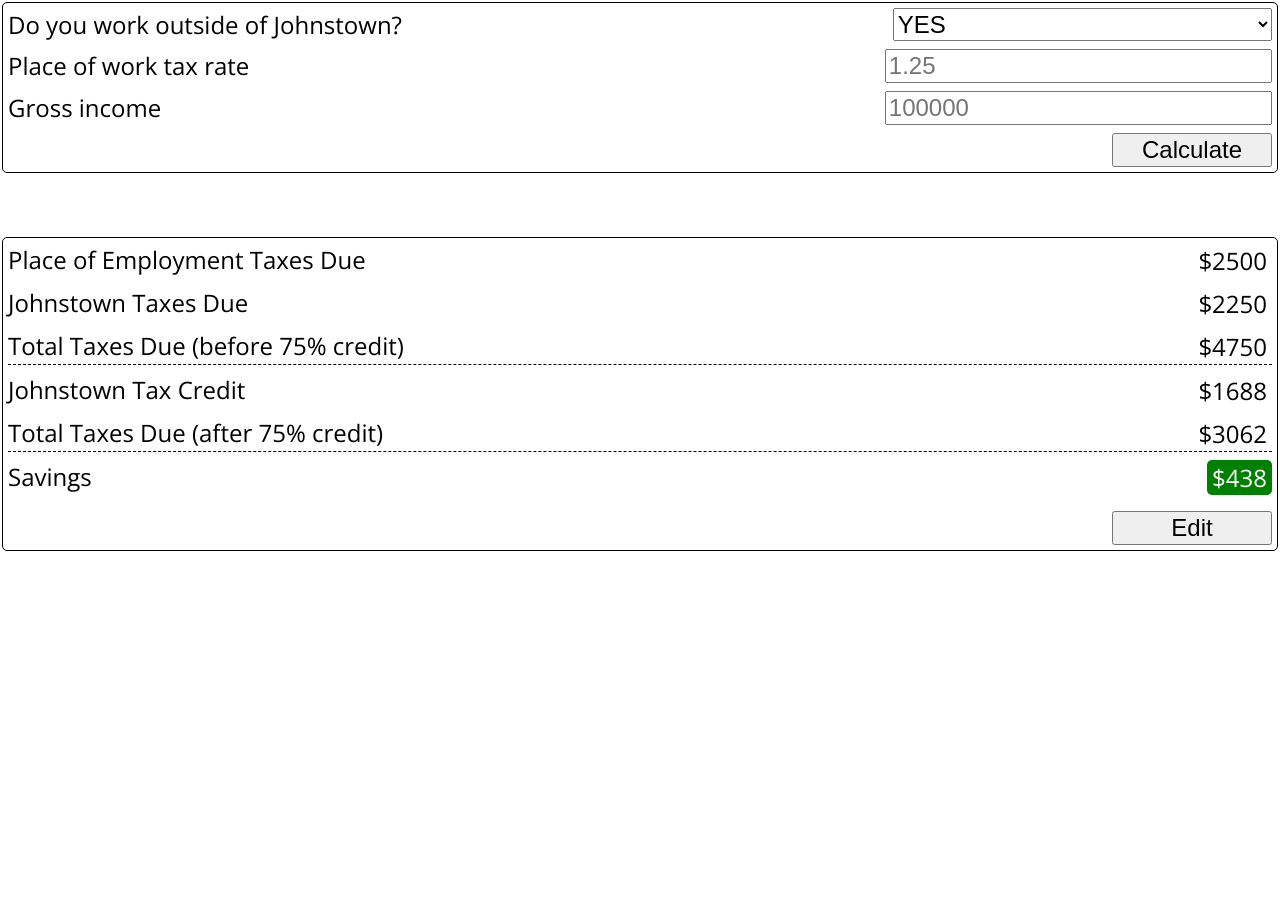
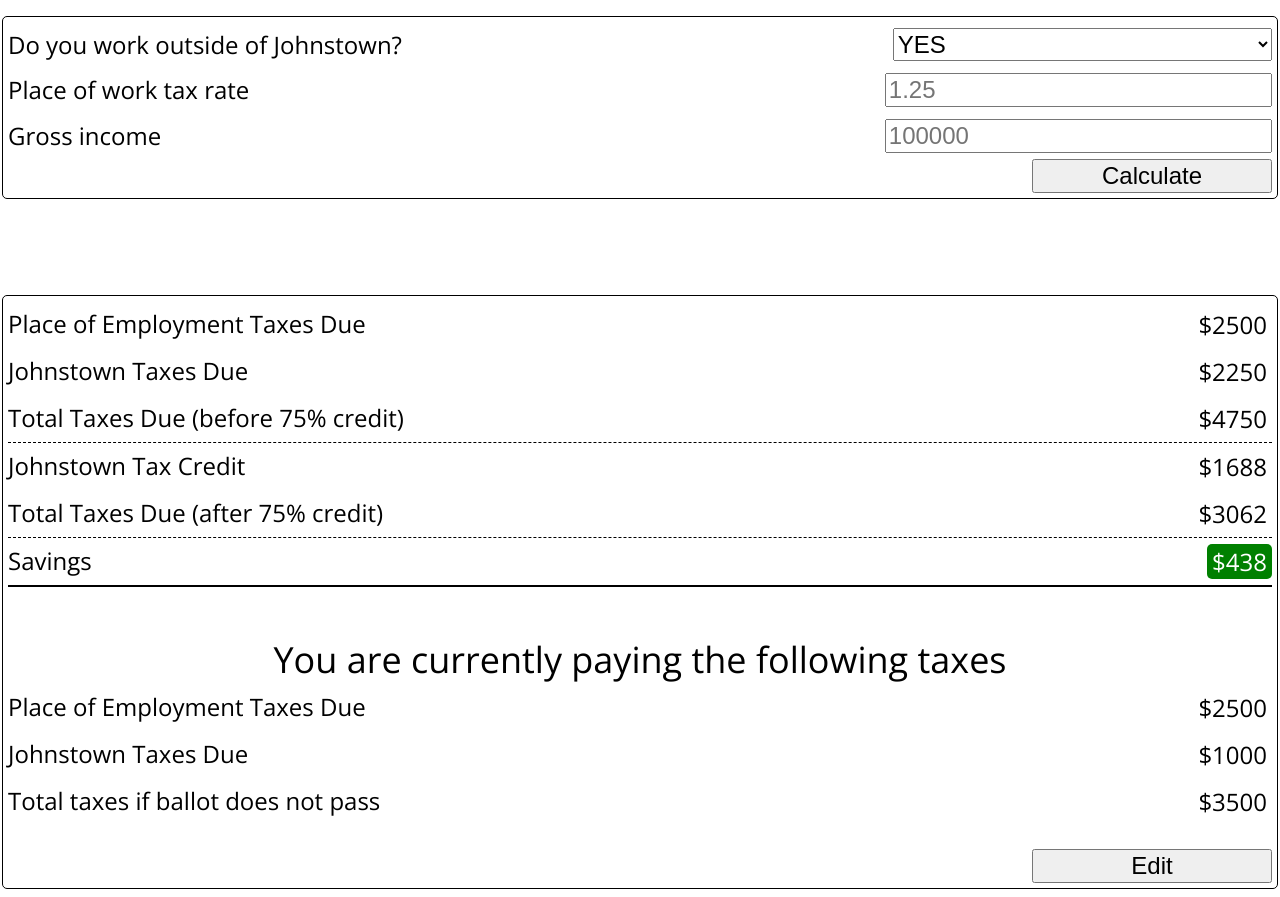
Before and after one commit to Remorc/Johnstown-tax-calculator, a plain HTML site: page index.html in a window 1280 px wide. Shown: the part 65-962 px from the top of the page. Before the commit the page ends 800 px from the top, so only its background shows below. Drawn offline with nearby package versions, Linux system fonts and the light colour scheme.

Commit message:
added current tax section

```diff
--- a/index.css
+++ b/index.css
@@ -1,13 +1,18 @@
+html {
+	font-size: 24px;
+	font-family: 'Open Sans';
+}
+
 body {
 	display: flex;
 	flex-direction: column;
 	align-items: center;
-	font-size: 24px;
-	font-family: 'Open Sans';
+	/* font-size: 24px; */
+	/* font-family: 'Open Sans'; */
 }
 
 input, select {
-	font-size: 24px;
+	font-size: 1rem;
 }
 
 .hidden {
@@ -16,7 +21,7 @@ input, select {
 
 .header-statement {
 	width: 100%;
-	font-size: 2rem;
+	font-size: 1.5rem;
 	margin-bottom: 1rem;
 	color: red;
 	text-align: center;
@@ -26,11 +31,21 @@ input, select {
 	display: flex;
 	flex-direction: row;
 	justify-content: space-between;
-	margin-bottom: 0.5rem;
+	padding: 0.25rem 0;
 }
 
-.separator {
+.title {
+	font-size: 1.5rem;
+	margin-top: 2rem;
+	text-align: center;
+}
+
+.separator-dashed {
 	border-bottom: 1px dashed;
+}
+
+.separator-solid {
+	border-bottom: 2px solid;
 }
 
 .answer {
--- a/index.html
+++ b/index.html
@@ -38,7 +38,7 @@
 					<div>Johnstown Taxes Due</div>
 					<div id="johnstown-taxes-due" class="result">$2250</div>
 				</div>
-				<div class="data-row separator">
+				<div class="data-row separator-dashed">
 					<div>Total Taxes Due (before 75% credit)</div>
 					<div id="gross-taxes-due" class="result">$4750</div>
 				</div>
@@ -46,13 +46,26 @@
 					<div>Johnstown Tax Credit</div>
 					<div id="johnstown-tax-credit" class="result">$1688</div>
 				</div>
-				<div class="data-row separator">
+				<div class="data-row separator-dashed">
 					<div>Total Taxes Due (after 75% credit)</div>
 					<div id="total-taxes-due" class="result">$3062</div>
 				</div>
-				<div class="data-row">
+				<div class="data-row separator-solid">
 					<div>Savings</div>
 					<div id="savings" class="result green">$438</div>
+				</div>
+				<div class="title">You are currently paying the following taxes</div>
+				<div class="data-row">
+					<div>Place of Employment Taxes Due</div>
+					<div id="current-employment-taxes-due" class="result">$2500</div>
+				</div>
+				<div class="data-row">
+					<div>Johnstown Taxes Due</div>
+					<div id="current-johnstown-taxes-due" class="result">$1000</div>
+				</div>
+				<div class="data-row">
+					<div>Total taxes if ballot does not pass</div>
+					<div id="current-gross-taxes-due" class="result">$3500</div>
 				</div>
 
 
```
